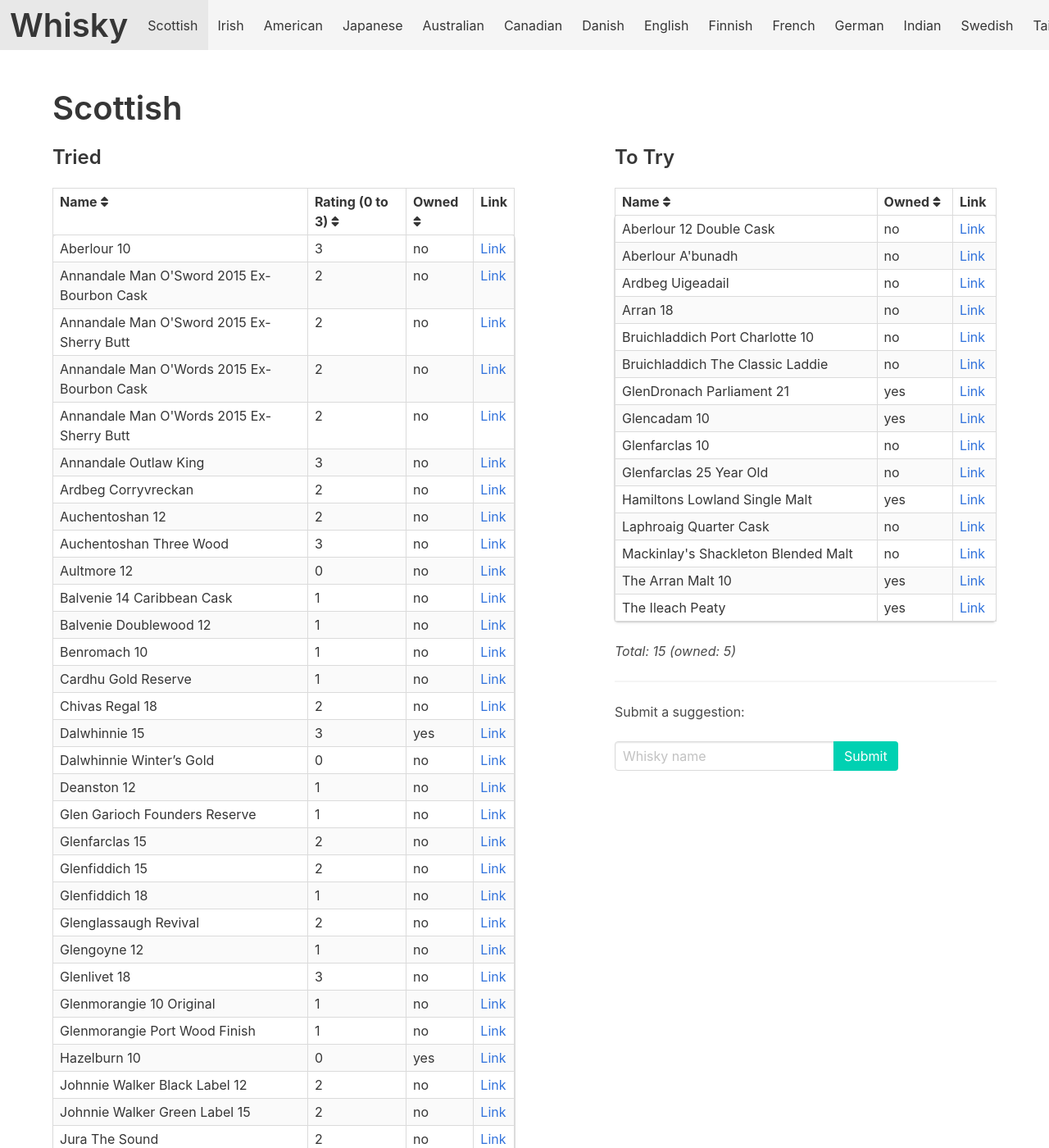
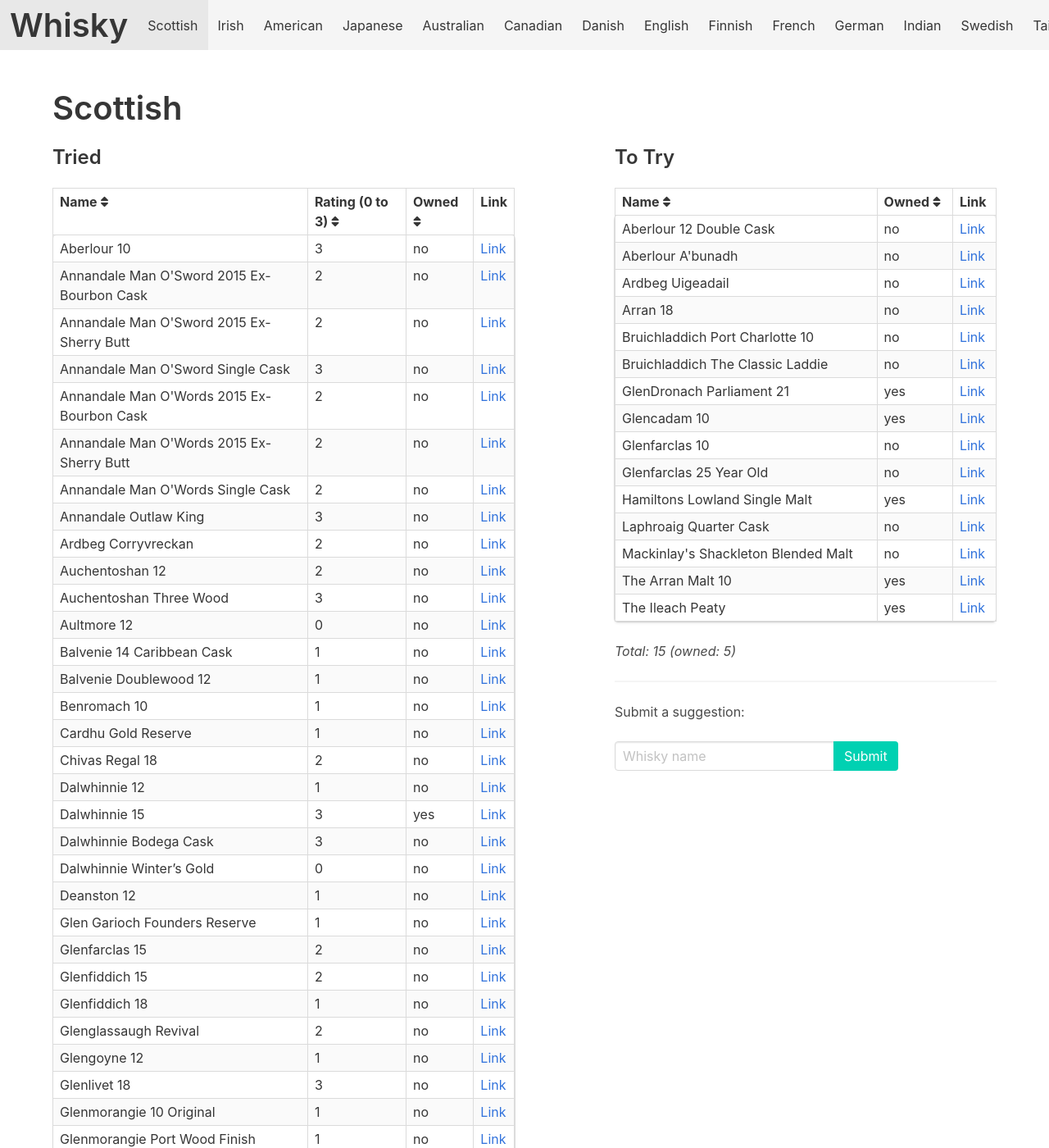
Before and after one commit to grega/whisky, a Jekyll site: the page built from scottish.html, in a window 1280 px wide and 1400 px high. Shown: the whole window at 82% size. Built offline with Jekyll 4.4.1, drawn with Linux system fonts in a browser that asks for light colours; nearby versions of some CDN libraries; some of the changed text lies outside the part shown.

Commit message:
Update tried.yml

```diff
--- a/_data/scottish/tried.yml
+++ b/_data/scottish/tried.yml
@@ -145,3 +145,15 @@
 
 - name: Annandale Outlaw King
   rating: 3
+
+- name: Dalwhinnie 12
+  rating: 1
+
+- name: Dalwhinnie Bodega Cask
+  rating: 3
+
+- name: Annandale Man O'Words Single Cask
+  rating: 2
+
+- name: Annandale Man O'Sword Single Cask
+  rating: 3
```
